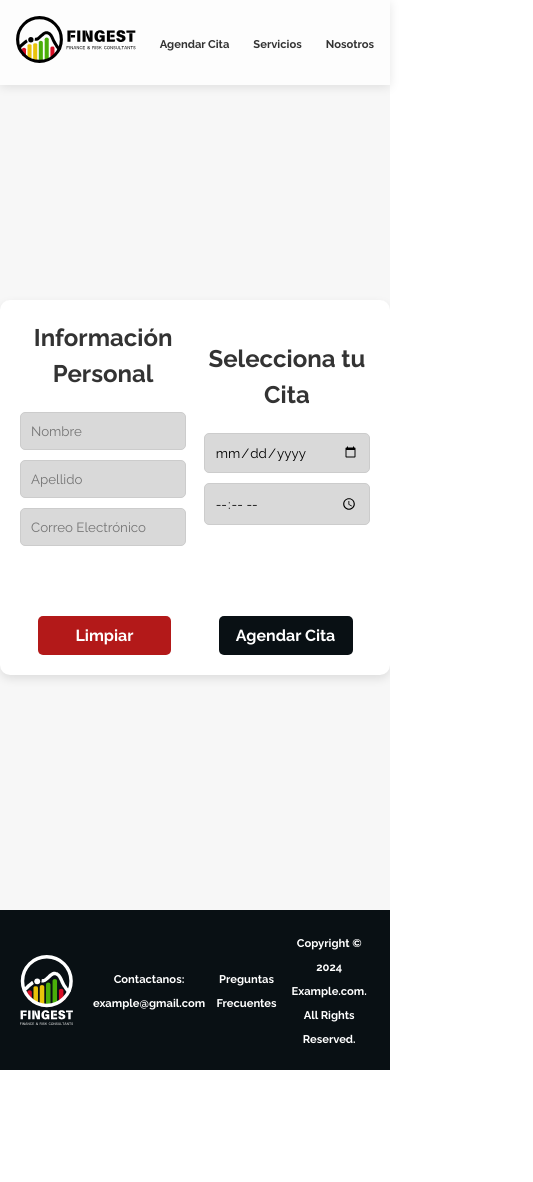
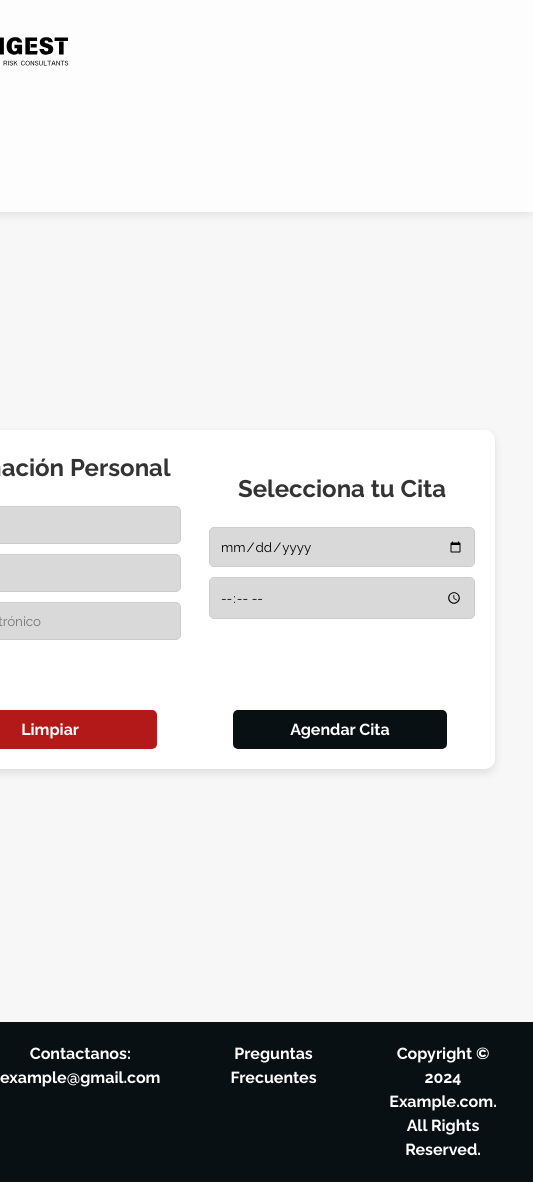
Before and after one commit to LeonardoPerozo12/FingestLandingPage, a React (Vite) app in the folder FrontEnd/FingestLandingPage/: page /agendar-cita in a window 390 px wide. Shown: the whole page, 533 px wide, since content can reach past the window. Before the commit the page ends 1070 px from the top, so only its background shows below. Built offline with nearby package versions, Linux system fonts and the light colour scheme.

Commit message:
Revert "Made home page almost fully responsible, fixed styling"
This reverts commit d909927394f316f4a718b5cd8b4798611e5705df.

```diff
--- a/FrontEnd/FingestLandingPage/css/carousel.css
+++ b/FrontEnd/FingestLandingPage/css/carousel.css
@@ -1,56 +1,25 @@
-#CardsCarousel {
-    margin: 0 auto;
-    width: 100%;
-    max-width: 100%;
-    overflow: hidden;
-}
-
+/* Contenedor del carrusel */
 .carousel-container {
     width: 100%;
-    max-width: 60%;
-    overflow: hidden;
+    max-width: 1000px; /* Ajusta según tu diseño */
+    overflow: hidden; /* Oculta contenido que no cabe */
     position: relative;
     margin: auto;
 }
 
+/* Fila de los items del carrusel */
 .carousel-row {
     display: flex;
     flex-wrap: nowrap;
-    gap: 15px;
+    gap: 15px; /* Reducción del espacio entre tarjetas */
     transition: transform 0.5s ease-in-out;
-    margin-bottom: 1%;
     will-change: transform;
 }
 
+/* Elemento individual del carrusel */
 .carousel-item {
     flex: 0 0 auto;
-    width: 300px;
-    height: 350px;
+    max-width: 300px; /* Tamaño reducido de las tarjetas */
+    height: 350px; /* Altura ajustada */
+    margin-bottom: 40px; /* Espacio reducido abajo */
 }
-@media screen and (max-width: 768px) {
-    .carousel-container {
-        max-width: 100%; /* Full width on medium screens */
-    }
-    .carousel-item {
-        width: 250px;
-        height: 300px;
-    }
-    .carousel-row {
-        gap: 10px; /* Reduce gap for smaller screens */
-        margin-bottom: 15%;
-    }
-}
-
-@media screen and (max-width: 480px) {
-    .carousel-container {
-        max-width: 100%; /* Full width on small screens */
-    }
-    .carousel-item {
-        width: 200px;
-        height: 250px;
-    }
-    .carousel-row {
-        gap: 8px; /* Reduce gap further */
-        margin-bottom: 12%;
-    }
-}
--- a/FrontEnd/FingestLandingPage/css/footer.css
+++ b/FrontEnd/FingestLandingPage/css/footer.css
@@ -28,30 +28,25 @@
 
 
 .footer-logo {
-    width: auto;
+    width: 150px;
     height: 70px;
+    margin-left: 1.5vh;
 }
 
 /* Links */
 .footer-links {
     display: flex;
     list-style: none; /* Elimina los puntos de las listas */
+    gap: 70px; /* Espaciado entre los enlaces */
     padding: 0;
     margin: 0;
-    align-items: center;
-    justify-content: space-between;
 }
 
 .footer-link {
     color: white;
     text-decoration: none;
-    font-size: 1em;
+    font-size: 1rem; /* Usar rem para tamaño relativo */
     font-weight: bold;
-}
-
-.footer-link-item {
-    flex: 1; /* Allow items to grow and fill available space */
-    text-align: center; /* Center text inside each item */
 }
 
 .footer-link:hover {
@@ -59,14 +54,15 @@
     text-decoration: none;
 }
 
+/* Media query para pantallas más pequeñas */
 @media (max-width: 768px) {
     .footer-link {
-        font-size: 0.7rem !important;
+        font-size: 1rem;
     }
-}
+    }
 
     @media (max-width: 500px) {
     .footer-link {
-        font-size: 0.7rem;
+        font-size: 1rem; /* Ajustar tamaño de fuente en pantallas pequeñas */
     }
 }
--- a/FrontEnd/FingestLandingPage/css/header.css
+++ b/FrontEnd/FingestLandingPage/css/header.css
@@ -17,38 +17,40 @@ body {
   background-color: #fdfdfd;
   color: #333;
   padding: 1rem;
+  display: flex;
+  align-items: center;
+  justify-content: space-between;
   position: sticky;
   top: 0;
   z-index: 1000;
   box-shadow: 0 2px 10px rgba(0, 0, 0, 0.1); /* Sombra sutil */
 }
 
-.header-contents {
-  margin: 0 auto;
-  display: flex;
-  align-items: center;
-  justify-content: space-between;
+.header-title {
+  margin: 0;
+  margin-left: 50px;
+  font-size: 2rem; /* Ajusta según el diseño */
 }
 
-
-.header-title {
-  margin: 0;
-  font-size: 2rem;
-}
-
-.nav-item {
-  font-weight: bold;
+.nav {
+  display: flex;
 }
 
 .nav-list {
   list-style: none;
   display: flex;
+  gap: 100px; /* Espacio entre enlaces */
   flex-direction: row;
-  justify-content: space-evenly; /* Distribute links evenly */
-  align-items: center;
-  gap: 1.5rem;
+  margin: 0;
+  padding: 0;
+  margin-right: 95px;
+  justify-content: space-evenly; /* Distribución uniforme */
 }
 
+.nav-item {
+  font-weight: bold;
+  font-size: 1.5rem;
+}
 
 .nav-link {
   color: #333;
@@ -64,27 +66,35 @@ body {
 }
 
 .logo {
-  max-width: 150px;
-  max-height: 60px;
-  object-fit: contain;
+  max-width: 180px; /* Controla el tamaño del logo */
+  max-height: 80px;
+  object-fit: contain; /* Mantiene las proporciones */
 }
 
+/* Responsive Design */
 @media (max-width: 768px) {
-  .header-contents {
-      align-items: center;
+  .header {
+    flex-direction: column; /* Cambia la disposición a columna */
+    align-items: flex-start;
+    padding: 1rem 2rem;
   }
 
-  .logo {
-      max-width: 120px;
+  .header-title {
+    margin-left: 0;
+    font-size: 1.5rem; /* Reduce tamaño del título */
+  }
+
+  .nav-list {
+    flex-direction: column; /* Cambia enlaces a columna */
+    gap: 1rem;
+    margin-right: 0;
+  }
+
+  .nav-item {
+    font-size: 1rem; /* Reduce tamaño en pantallas pequeñas */
   }
 
   .nav-link {
-      font-size: 1rem;
+    font-size: 1rem;
   }
 }
-
-@media (max-width: 500px) {
-  .nav-link {
-    font-size: 0.7rem;
-  }
-}
--- a/FrontEnd/FingestLandingPage/css/home.css
+++ b/FrontEnd/FingestLandingPage/css/home.css
@@ -41,36 +41,3 @@
 .HomeTitle2 {
     margin-top: 2%; /* Menor espacio entre títulos */
 }
-
-/* Add media queries for smaller screens */
-@media (max-width: 768px) {
-    .Background-Image-Home {
-        height: 90vh; /* Reduce height for smaller devices */
-        clip-path: inset(0 0 20vh 0); /* Adjust cropping */
-        margin-bottom: -20vh;
-    }
-
-    .HomeTitle {
-        margin-top: 10%; /* Increase spacing for better readability */
-    }
-
-    .HomeTitle2 {
-        font-size: clamp(1.2rem, 3vw, 3.5rem); /* Smaller font on small devices */
-    }
-}
-
-@media (max-width: 480px) {
-    .Background-Image-Home {
-        padding-top: 10%; /* Adjust padding */
-        height: 85vh; /* Further reduce height */
-    }
-
-    .HomeTitle {
-        font-size: clamp(1.2rem, 4vw, 3rem); /* Further reduce font size */
-        margin-top: 40%;
-    }
-
-    .HomeTitle2 {
-        margin-top: 5%;
-    }
-}
--- a/FrontEnd/FingestLandingPage/css/nosotros.css
+++ b/FrontEnd/FingestLandingPage/css/nosotros.css
@@ -22,6 +22,9 @@
     font-size: clamp(2.5rem, 5vw, 4rem); /* Scalable title font size */
     font-weight: bold;
     color: #fdfdfd;
+    display: flex;
+    align-items: center;
+    justify-content: center;
     text-align: center;
 }
 
@@ -43,7 +46,7 @@
     margin-top: 1rem;
     margin-bottom: 5rem;
     width: 100%;
-    flex-wrap: wrap; /* Enable wrapping for smaller screens */
+    flex-wrap: wrap;
 }
 
 .counter-container {
@@ -85,33 +88,5 @@
     border: 2px dashed #ccc;
     width: auto;
     height: auto;
-    padding: 1rem; /* Add padding for better spacing */
     color: #ccc;
 }
-
-/* Media queries for responsiveness */
-@media (max-width: 768px) {
-    #NosotrosContent {
-        margin: 1.5rem 7vw; /* Adjust margins for tablets */
-        font-size: clamp(1rem, 4vw, 1.3rem); /* Slightly smaller content font */
-    }
-
-    .counter-section {
-        gap: 2rem; /* Reduce gap for smaller screens */
-    }
-}
-
-@media (max-width: 480px) {
-    #NosotrosContent {
-        margin: 1rem 4vw; /* Narrower margins for mobile devices */
-        font-size: clamp(0.9rem, 4vw, 1rem); /* Smaller content font */
-    }
-
-    .counter-item h1 {
-        font-size: clamp(1.5rem, 4vw, 2rem); /* Reduce counter size */
-    }
-
-    .counter-label {
-        font-size: clamp(0.9rem, 3vw, 1rem); /* Adjust label font size */
-    }
-}
--- a/FrontEnd/FingestLandingPage/src/components/Carousel.jsx
+++ b/FrontEnd/FingestLandingPage/src/components/Carousel.jsx
@@ -1,6 +1,6 @@
 import React, { useEffect, useRef, useState } from 'react';
 import Cards from './Cards'; // Tu componente de tarjetas
-import '../../css/carousel.css';
+import '../../css/Carousel.css';
 
 const Carousel = () => {
     const carouselRef = useRef(null);
@@ -24,21 +24,22 @@ const Carousel = () => {
         const startInfiniteScroll = () => {
             scrollIntervalRef.current = setInterval(() => {
                 if (carousel) {
+                    // Desplazarse automáticamente
                     carousel.scrollLeft += 2;
 
-                    const firstSetWidth = carousel.scrollWidth / 2;
-                    if (carousel.scrollLeft >= firstSetWidth) {
-                        carousel.scrollLeft = carousel.scrollLeft - firstSetWidth;
+                    // Reiniciar suavemente cuando alcance la mitad
+                    if (carousel.scrollLeft >= carousel.scrollWidth / 2) {
+                        carousel.scrollLeft = 0; // Reinicia el scroll
                     }
                 }
-            }, 16);
+            }, 24);
         };
 
         if (!isPaused) {
-            startInfiniteScroll();
+            startInfiniteScroll(); // Inicia el scroll automático
         }
 
-        return () => clearInterval(scrollIntervalRef.current);
+        return () => clearInterval(scrollIntervalRef.current); // Limpia el intervalo al desmontar
     }, [isPaused]);
 
     const handlePause = () => {
--- a/FrontEnd/FingestLandingPage/src/components/Header.jsx
+++ b/FrontEnd/FingestLandingPage/src/components/Header.jsx
@@ -6,10 +6,10 @@ import './../../css/header.css';
 function Header({
     onServiciosClick,
     onNosotrosClick,
+    onAgendarCitaClick
 }) {
     return (
         <header className="header">
-            <div className="header-contents">
             <h1 className="header-title">
             <Link to='/' className='nav-link'>
                 <img
@@ -47,7 +47,6 @@ function Header({
                     </li>
                 </ul>
             </nav>
-            </div>
         </header>
     );
 }
```
Lines whose indentation alone changed are shown as unchanged.
